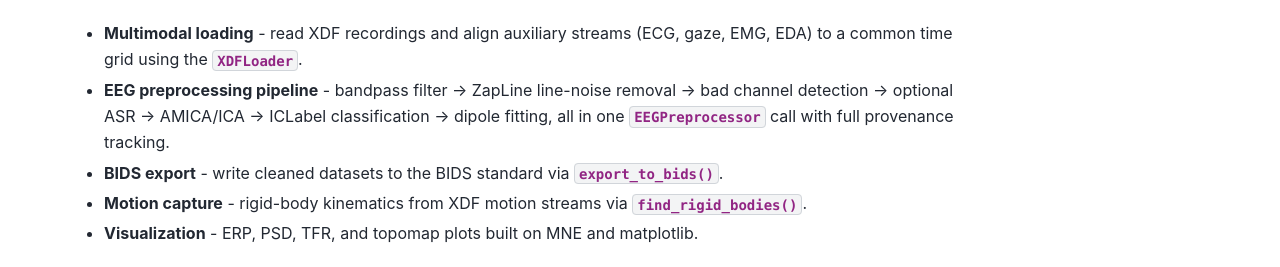
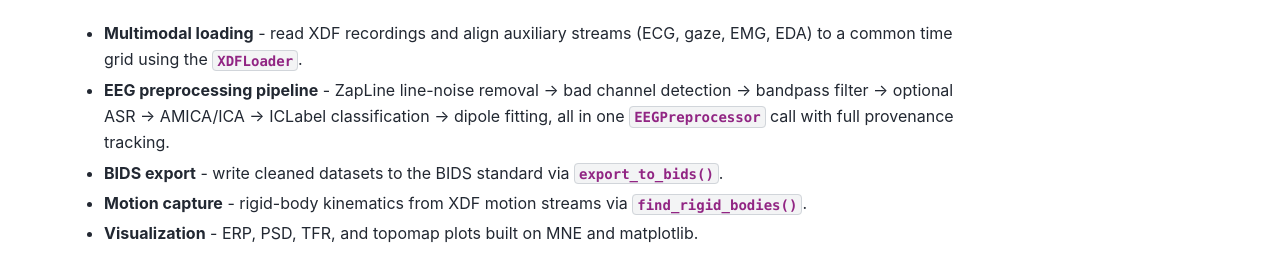
Before and after one commit to BeMoBIL/bemobil-mne, a Sphinx documentation site: the page built from doc/source/index.rst, in a window 1280 px wide and 900 px high. Shown: the part 263-530 px from the top of the window. Built offline with Sphinx 7.4.7 and the PyData theme 0.15.4, drawn with Linux system fonts in a browser that asks for light colours; the version number could not be read and is left out.

```diff
--- a/doc/source/index.rst
+++ b/doc/source/index.rst
@@ -9,9 +9,9 @@ It provides a full analysis stack built on top of `MNE-Python <https://mne.tools
 
 - **Multimodal loading**  -  read XDF recordings and align auxiliary streams (ECG, gaze, EMG, EDA)
   to a common time grid using the :class:`~bemobil_mne.io.XDFLoader`.
-- **EEG preprocessing pipeline**  -  bandpass filter → ZapLine line-noise removal → bad channel
-  detection → optional ASR → AMICA/ICA → ICLabel classification → dipole fitting, all in one
-  :class:`~bemobil_mne.preproc.EEGPreprocessor` call with full provenance tracking.
+- **EEG preprocessing pipeline**  -  ZapLine line-noise removal → bad channel detection →
+  bandpass filter → optional ASR → AMICA/ICA → ICLabel classification → dipole fitting, all in
+  one :class:`~bemobil_mne.preproc.EEGPreprocessor` call with full provenance tracking.
 - **BIDS export**  -  write cleaned datasets to the BIDS standard via
   :func:`~bemobil_mne.io.export_to_bids`.
 - **Motion capture**  -  rigid-body kinematics from XDF motion streams via
```
